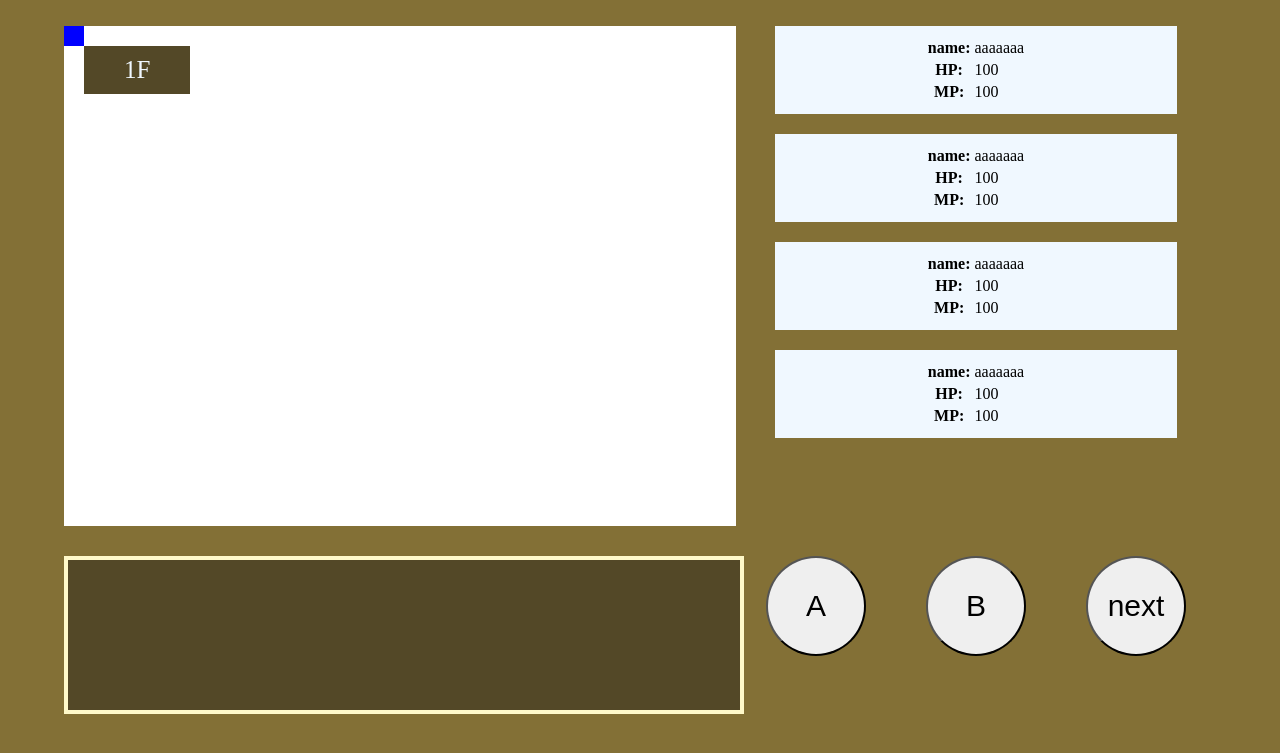
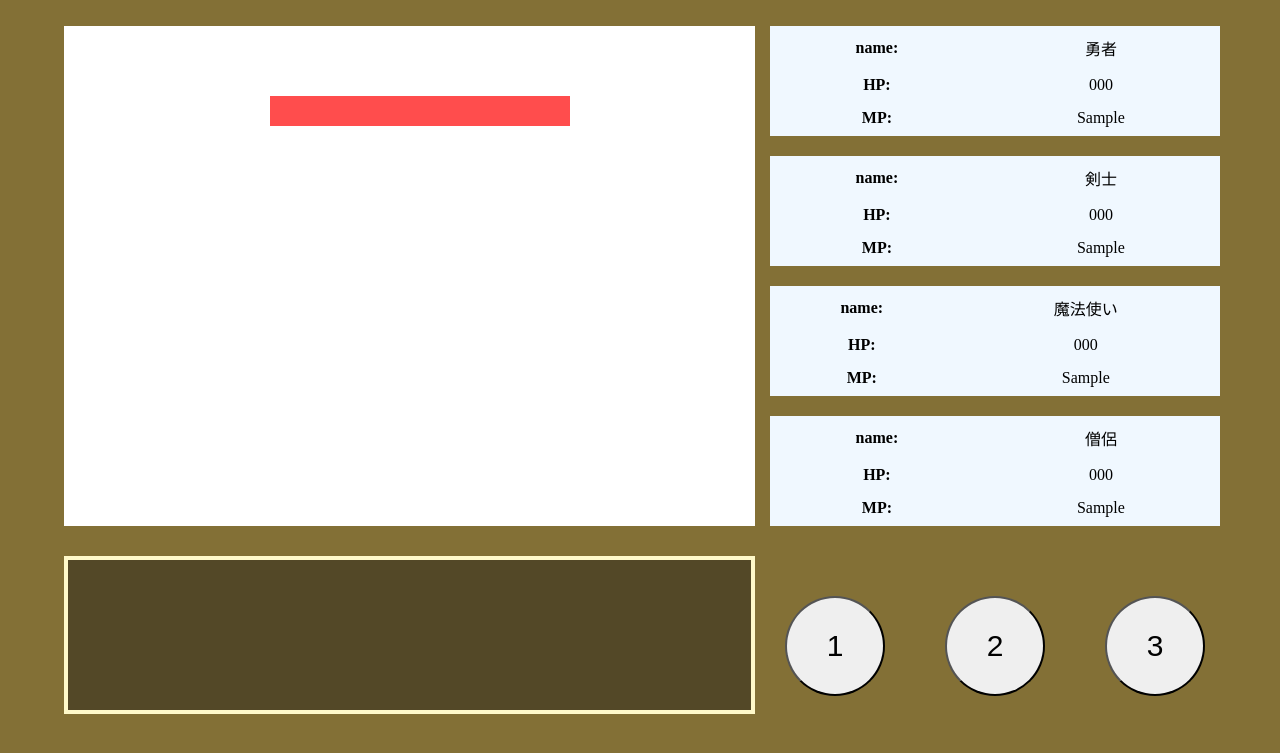
Before and after one commit to 2023AIT-OOP2-G11/OOP, a Flask app: template templates/game.html in a window 1280 px wide. Shown: the top 753 px of the page. Run offline with Flask 3, Linux system fonts and the light colour scheme; the template is opened without the code that fills it: most values are stand-ins (such as "Sample title", 1, 10 or a date in 2020); parts of the project's set-up code (start-up, migrations or seed data) failed here and were passed over; some web fonts are replaced.

Commit message:
game変数

```diff
--- a/static/game.css
+++ b/static/game.css
@@ -28,34 +28,44 @@ body{
 
 .window{
     background-color: rgb(255, 255, 255);
-    width: 100%;
+    width: 770px;
     height: 500px;
     position: relative;
 }
 
 .hp{
-    background-color: blue;
-    padding: 10px;
-    position: absolute;
-    width: 10px 40px;
-
+    position: relative;
+    display: flex;
 }
 
-.floor{
-    background-color: rgb(83, 72, 39);
-    padding: 10px 40px;
+.monster_hp{
     position: absolute;
-    font-size: 25px;
-    margin: 20px;
+    background-color: rgb(255, 77, 77);
+    width: 300px;
+    height: 30px;
+    margin-left: -485px;
+    margin-top: 70px;
+}
+
+.full_hp{
+    position: absolute;
+    background-color: rgb(8, 8, 8);
+    width: 300px;
+    height: 30px;
+    margin-left: -485px;
+    margin-top: 70px;
 }
 
 .text{
     background-color: rgb(83, 72, 39);
     border: solid 4px rgb(255, 249, 202);
-    padding-top: 150px;
+    padding-top: 30px;
+    padding-left: 30px;
     margin-top: 30px;
-    width: 100%;
+    height: 120px;
+    font-size: 30px;
 }
+
 
 .mainplayer{
     height: 500px;
@@ -65,7 +75,9 @@ body{
 .player{
     background-color: aliceblue;
     margin: auto;
-    padding: 10px 150px;
+    width: 450px;
+    text-align: center;
+    height: 110px;
 }
 
 .player2{
@@ -86,6 +98,7 @@ button{
     height: 100px;
     font-size: 30px;
     margin: 30px;
+    margin-top: 70px;
 }
 
 .push{
--- a/templates/game.html
+++ b/templates/game.html
@@ -17,10 +17,12 @@
         <div class="leftwindow">
             <div class="fullwindow">
                 <div class="window"></div>
-                <p class="floor">1F</p>
-                <div class="hp"></div>
+                <div class="hp">
+                <div class="full_hp"></div>
+                <div class="monster_hp"></div>
             </div>
-            <div class="text"></div>
+            </div>
+            <div class="text">{{message}}</div>
         </div>
         <div class="rightwindow">
             <div class="mainplayer">
@@ -28,15 +30,15 @@
                 <tbody>
                     <tr>
                         <th>name:</th>
-                        <td>aaaaaaa</td>
+                        <td>勇者</td>
                     </tr>
                     <tr>
                         <th>HP:</th>
-                        <td>100</td>
+                        <td>{{hero_hp}}</td>
                     </tr>
                     <tr>
                         <th>MP:</th>
-                        <td>100</td>
+                        <td>{{hero_mp}}</td>
                     </tr>
                 </tbody>
             </table>
@@ -44,15 +46,15 @@
                 <tbody>
                     <tr>
                         <th>name:</th>
-                        <td>aaaaaaa</td>
+                        <td>剣士</td>
                     </tr>
                     <tr>
                         <th>HP:</th>
-                        <td>100</td>
+                        <td>{{swordsman_hp}}</td>
                     </tr>
                     <tr>
                         <th>MP:</th>
-                        <td>100</td>
+                        <td>{{swordsman_mp}}</td>
                     </tr>
                 </tbody>
             </table>
@@ -60,15 +62,15 @@
                 <tbody>
                     <tr>
                         <th>name:</th>
-                        <td>aaaaaaa</td>
+                        <td>魔法使い</td>
                     </tr>
                     <tr>
                         <th>HP:</th>
-                        <td>100</td>
+                        <td>{{wizard_hp}}</td>
                     </tr>
                     <tr>
                         <th>MP:</th>
-                        <td>100</td>
+                        <td>{{wizard_mp}}</td>
                     </tr>
                 </tbody>
             </table>
@@ -76,28 +78,28 @@
                 <tbody>
                     <tr>
                         <th>name:</th>
-                        <td>aaaaaaa</td>
+                        <td>僧侶</td>
                     </tr>
                     <tr>
                         <th>HP:</th>
-                        <td>100</td>
+                        <td>{{priest_hp}}</td>
                     </tr>
                     <tr>
                         <th>MP:</th>
-                        <td>100</td>
+                        <td>{{priest_mp}}</td>
                     </tr>
                 </tbody>
             </table>
         </div>
             <div class="push">
                 <div class="button buttonA">
-                    <button>A</button>
+                    <button name="skill" value=1>1</button>
                 </div>
                 <div class="button buttonB">
-                    <button>B</button>
+                    <button name="skill" value=2>2</button>
                 </div>
                 <div class="button next">
-                    <button>next</button>
+                    <button name="skill" value=3>3</button>
                 </div>
             </div>
         </div>
```
